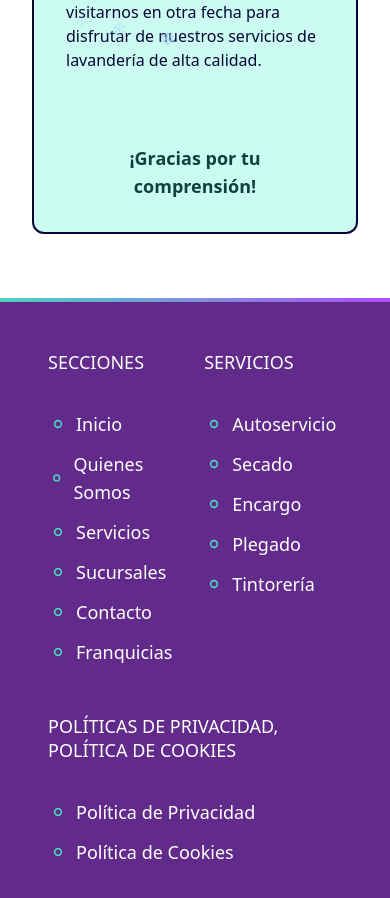
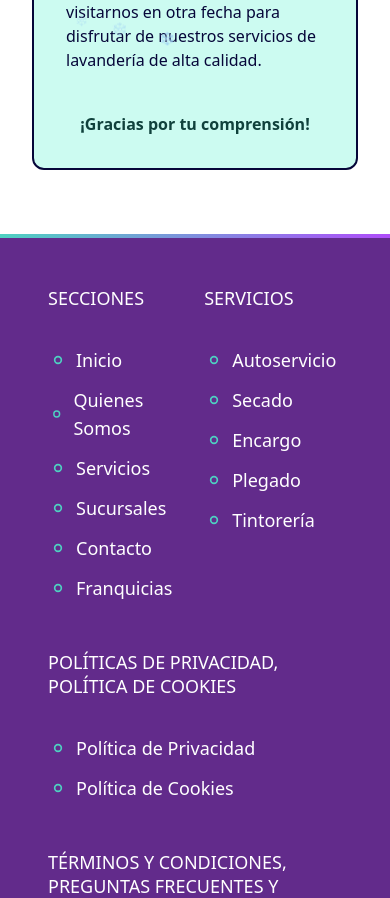
Before and after one commit to dspwebstudiomx/easylav-react, a React (Vite) app: page /sucursales in a window 390 px wide. Shown: the part 790-1688 px from the top of the page. Built offline with nearby package versions, Linux system fonts and the light colour scheme.

Commit message:
feat: ajusta el margen y tamaño de texto en el mensaje de agradecimiento para mejorar la presentación

```diff
--- a/src/pages/sucursales/Sucursales.jsx
+++ b/src/pages/sucursales/Sucursales.jsx
@@ -87,8 +87,8 @@ const Sucursales = () => {
                 <strong className="text-primary_darkcontrast">1 de Enero</strong> por días festivos. Te invitamos a
                 visitarnos en otra fecha para disfrutar de nuestros servicios de lavandería de alta calidad. <br />
                 <br />
-                <div className="mx-auto text-center mt-12">
-                  <strong className="text-primary_darkcontrast text-lg md:text-2xl">
+                <div className="mx-auto text-center mt-4 md:mt-12">
+                  <strong className="text-primary_darkcontrast text-base md:text-2xl">
                     ¡Gracias por tu comprensión!
                   </strong>
                 </div>
```
